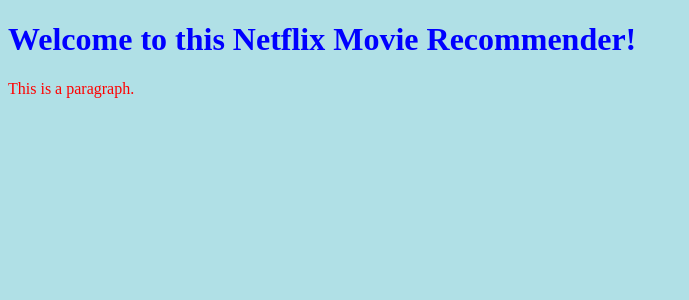
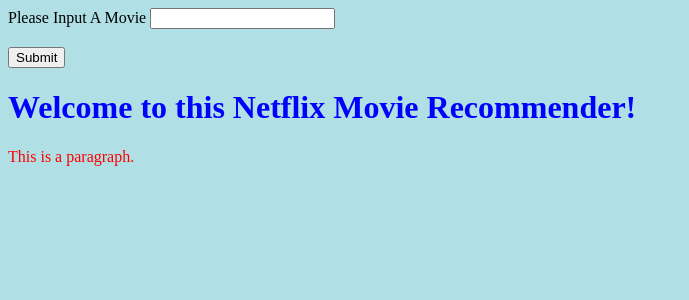
Before and after one commit to jakesb27/UCI_Project_4, a Flask app: page / in a window 1280 px wide. Shown: the top 300 px of the page, without its empty margins (0-689 px from the left). Run offline with Flask 3, Linux system fonts and the light colour scheme; parts of the project's set-up code (start-up, migrations or seed data) failed here and were passed over.

Commit message:
Update index.html

```diff
--- a/templates/index.html
+++ b/templates/index.html
@@ -5,6 +5,11 @@
     <title>Movie Recommender</title>
 </head>
 <body>
+  <form action="/action_page.php">
+  <label for="fname">Please Input A Movie</label>
+  <input type="text" id="fname" name="fname"><br><br>
+  <input type="submit" value="Submit">
+</form>
     <h1>Welcome to this Netflix Movie Recommender!</h1>
     <p>This is a paragraph.</p>
 </body>
```
